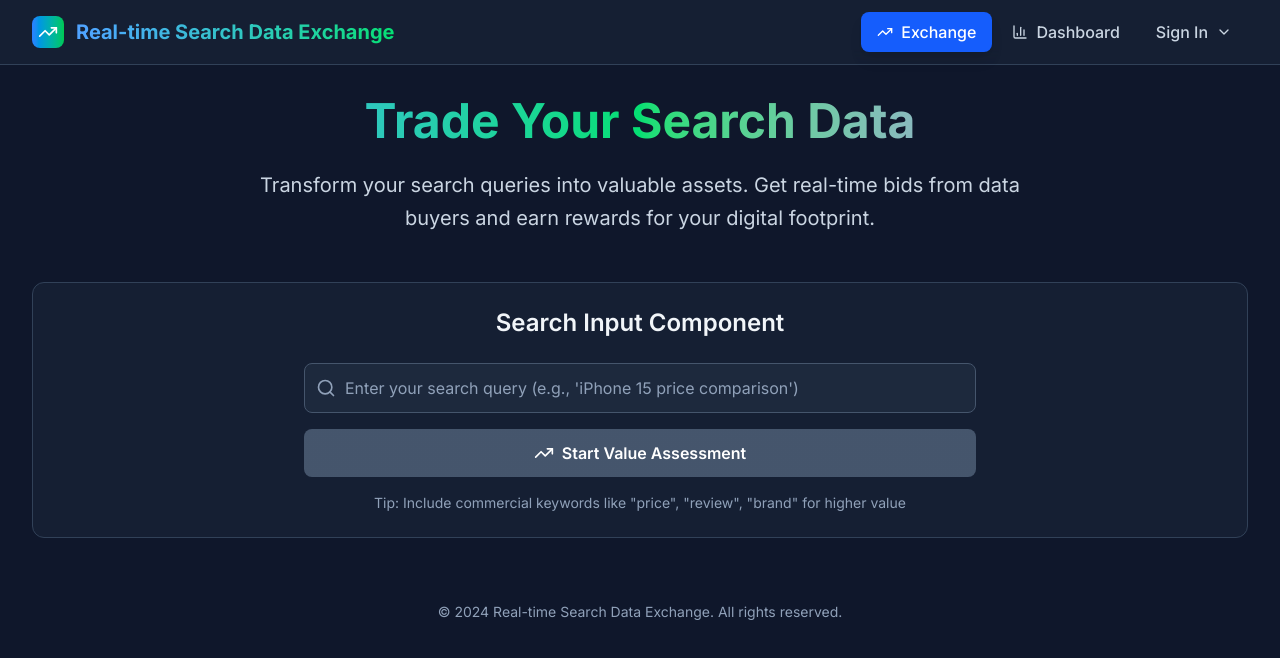
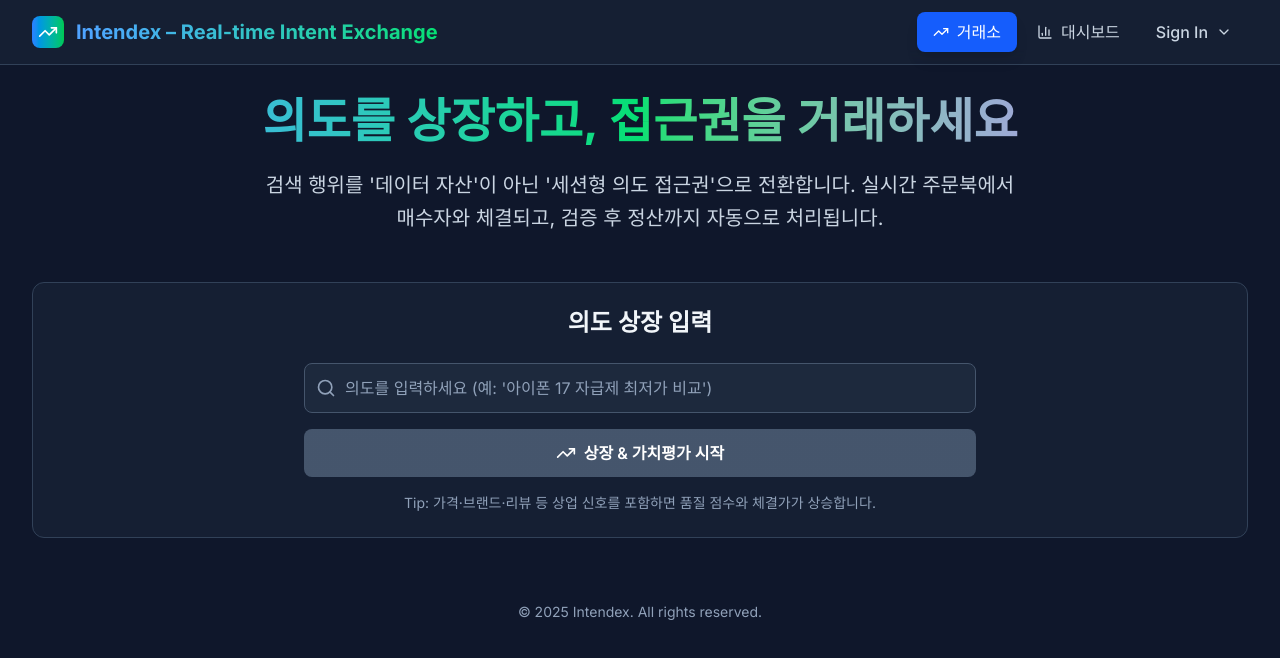
Before and after one commit to action5861/gatekeeper, a Next.js app: page / in a window 1280 px wide. Shown: the top 658 px of the page. Built offline with nearby package versions, Linux system fonts and the light colour scheme.

Commit message:
chore(copy): adopt Intendex terminology (KO), hero/nav/footer/search input

```diff
--- a/app/components/Header.tsx
+++ b/app/components/Header.tsx
@@ -15,12 +15,12 @@ export default function Header() {
 
   const navItems = [
     {
-      name: 'Exchange',
+      name: '거래소',
       href: '/',
       icon: TrendingUp
     },
     {
-      name: 'Dashboard',
+      name: '대시보드',
       href: '/dashboard',
       icon: BarChart3
     }
@@ -73,7 +73,7 @@ export default function Header() {
               <TrendingUp className="w-5 h-5 text-white" />
             </div>
             <h1 className="text-xl font-bold bg-gradient-to-r from-blue-400 to-green-400 bg-clip-text text-transparent">
-              Real-time Search Data Exchange
+              Intendex – Real-time Intent Exchange
             </h1>
           </div>
 
@@ -107,7 +107,7 @@ export default function Header() {
                   className="flex items-center space-x-2 px-4 py-2 rounded-lg transition-all duration-200 text-slate-300 hover:text-white hover:bg-red-600"
                 >
                   <LogOut className="w-4 h-4" />
-                  <span className="font-medium">Logout</span>
+                  <span className="font-medium">로그아웃</span>
                 </button>
               </div>
             ) : (
--- a/app/components/main/SearchInput.tsx
+++ b/app/components/main/SearchInput.tsx
@@ -39,7 +39,7 @@ export default function SearchInput({ onQueryChange, onSearchSubmit, isLoading =
             type="text"
             value={query}
             onChange={handleInputChange}
-            placeholder="Enter your search query (e.g., 'iPhone 15 price comparison')"
+            placeholder="의도를 입력하세요 (예: '아이폰 17 자급제 최저가 비교')"
             className="block w-full pl-10 pr-4 py-3 border border-slate-600 rounded-lg bg-slate-800 text-slate-100 placeholder-slate-400 focus:outline-none focus:ring-2 focus:ring-blue-500 focus:border-transparent transition-all duration-200"
             disabled={isLoading}
           />
@@ -59,7 +59,7 @@ export default function SearchInput({ onQueryChange, onSearchSubmit, isLoading =
           ) : (
             <>
               <TrendingUp className="h-5 w-5" />
-              <span>Start Value Assessment</span>
+              <span>상장 & 가치평가 시작</span>
             </>
           )}
         </button>
@@ -68,7 +68,7 @@ export default function SearchInput({ onQueryChange, onSearchSubmit, isLoading =
       {/* Helper Text */}
       <div className="mt-4 text-center">
         <p className="text-sm text-slate-400">
-          Tip: Include commercial keywords like "price", "review", "brand" for higher value
+          Tip: 가격·브랜드·리뷰 등 상업 신호를 포함하면 품질 점수와 체결가가 상승합니다.
         </p>
       </div>
     </div>
--- a/app/layout.tsx
+++ b/app/layout.tsx
@@ -8,7 +8,7 @@ import { Providers } from './providers'
 const inter = Inter({ subsets: ['latin'] })
 
 export const metadata: Metadata = {
-  title: 'Real-time Search Data Exchange',
+  title: 'Intendex – Real-time Intent Exchange',
   description: 'A platform for real-time search data trading and auction',
 }
 
--- a/app/page.tsx
+++ b/app/page.tsx
@@ -223,11 +223,10 @@ export default function Home() {
         {/* Hero Section */}
         <section className="text-center mb-12 animate-fadeInUp">
           <h2 className="text-4xl md:text-5xl font-bold mb-6 bg-gradient-to-r from-blue-400 via-green-400 to-purple-400 bg-clip-text text-transparent">
-            Trade Your Search Data
+            의도를 상장하고, 접근권을 거래하세요
           </h2>
           <p className="text-xl text-slate-300 max-w-3xl mx-auto leading-relaxed">
-            Transform your search queries into valuable assets. Get real-time bids from data buyers
-            and earn rewards for your digital footprint.
+            검색 행위를 &apos;데이터 자산&apos;이 아닌 &apos;세션형 의도 접근권&apos;으로 전환합니다. 실시간 주문북에서 매수자와 체결되고, 검증 후 정산까지 자동으로 처리됩니다.
           </p>
         </section>
 
@@ -236,7 +235,7 @@ export default function Home() {
           {/* Search Input Component - 항상 표시 */}
           <section className="bg-slate-800/50 rounded-xl p-6 border border-slate-700">
             <h3 className="text-2xl font-semibold mb-6 text-slate-100 text-center">
-              Search Input Component
+              의도 상장 입력
             </h3>
             <SearchInput
               onQueryChange={handleQueryChange}
@@ -288,7 +287,7 @@ export default function Home() {
         {/* Footer */}
         <footer className="mt-16 text-center text-slate-400 animate-fadeIn animation-delay-400">
           <p className="text-sm">
-            © 2024 Real-time Search Data Exchange. All rights reserved.
+            © 2025 Intendex. All rights reserved.
           </p>
         </footer>
       </main>
```
